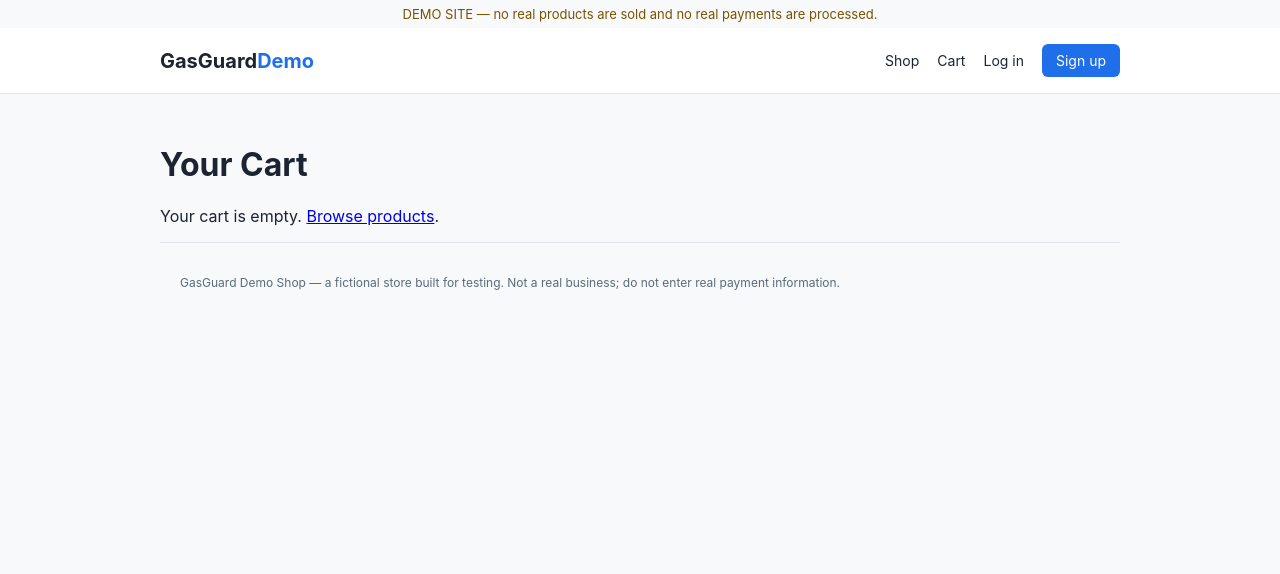
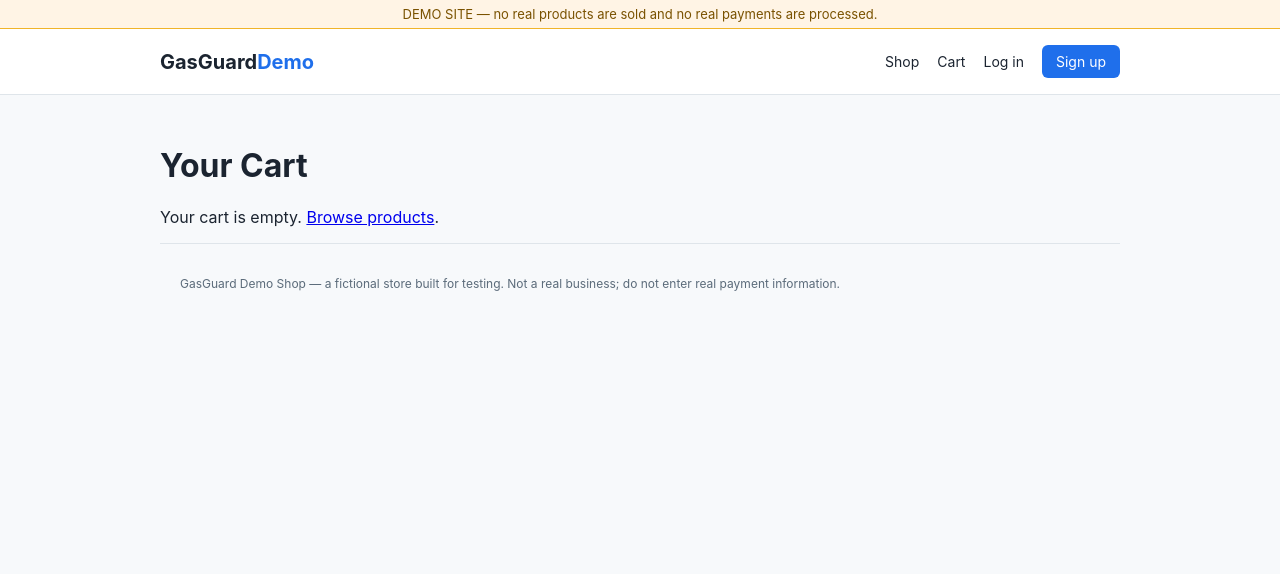
Before and after one commit to SzJasonHuang/Mock-CI, a Node project: template views/cart.ejs in a window 1280 px wide. Shown: the top 574 px of the page. Run offline with Node 20 templates, Linux system fonts and the light colour scheme; the template is opened without the code that fills it, so the values that code supplies are empty.

Commit message:
cosmetic

```diff
--- a/public/css/style.css
+++ b/public/css/style.css
@@ -7,7 +7,9 @@
   --accent: #1f6feb;
   --accent-dark: #17549c;
   --danger: #c0392b;
-
+  --success: #1e7e34;
+  --warn-bg: #fff4e5;
+  --warn-border: #f0b429;
 
 }
 
```
